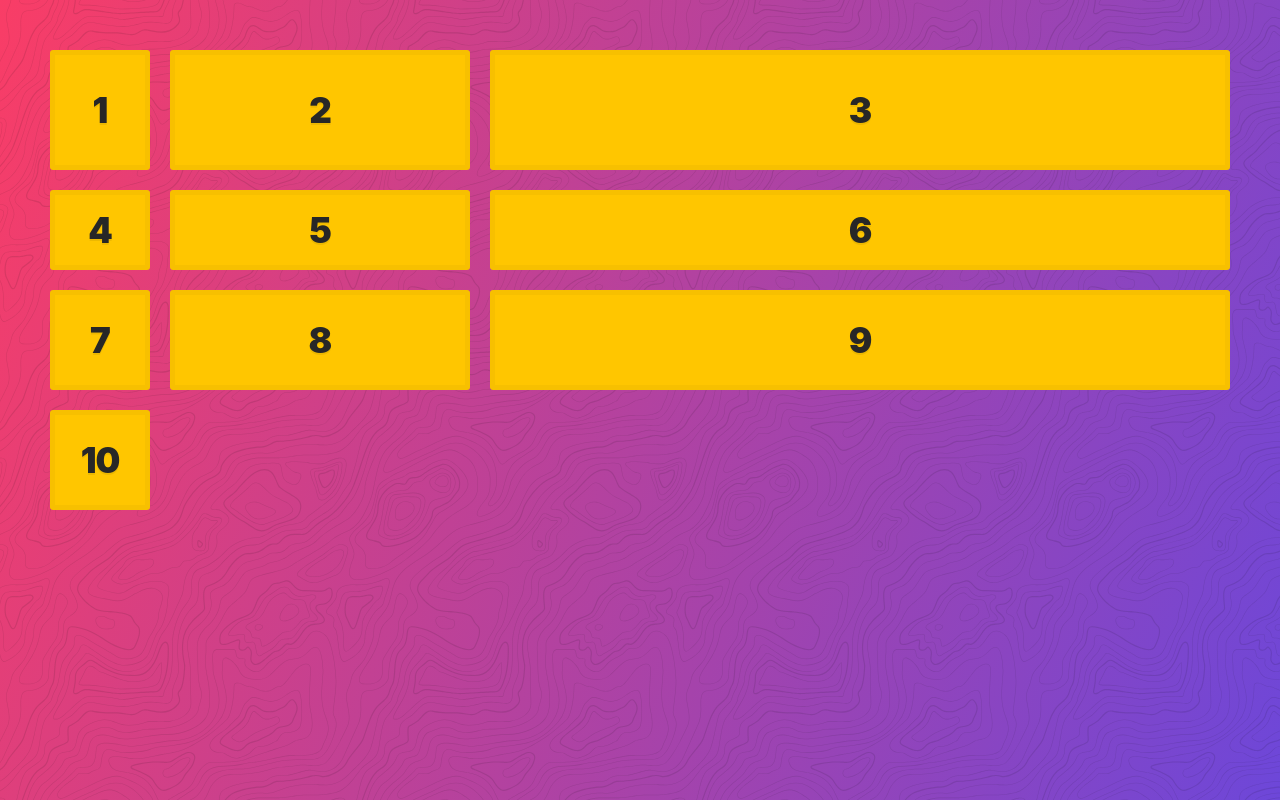
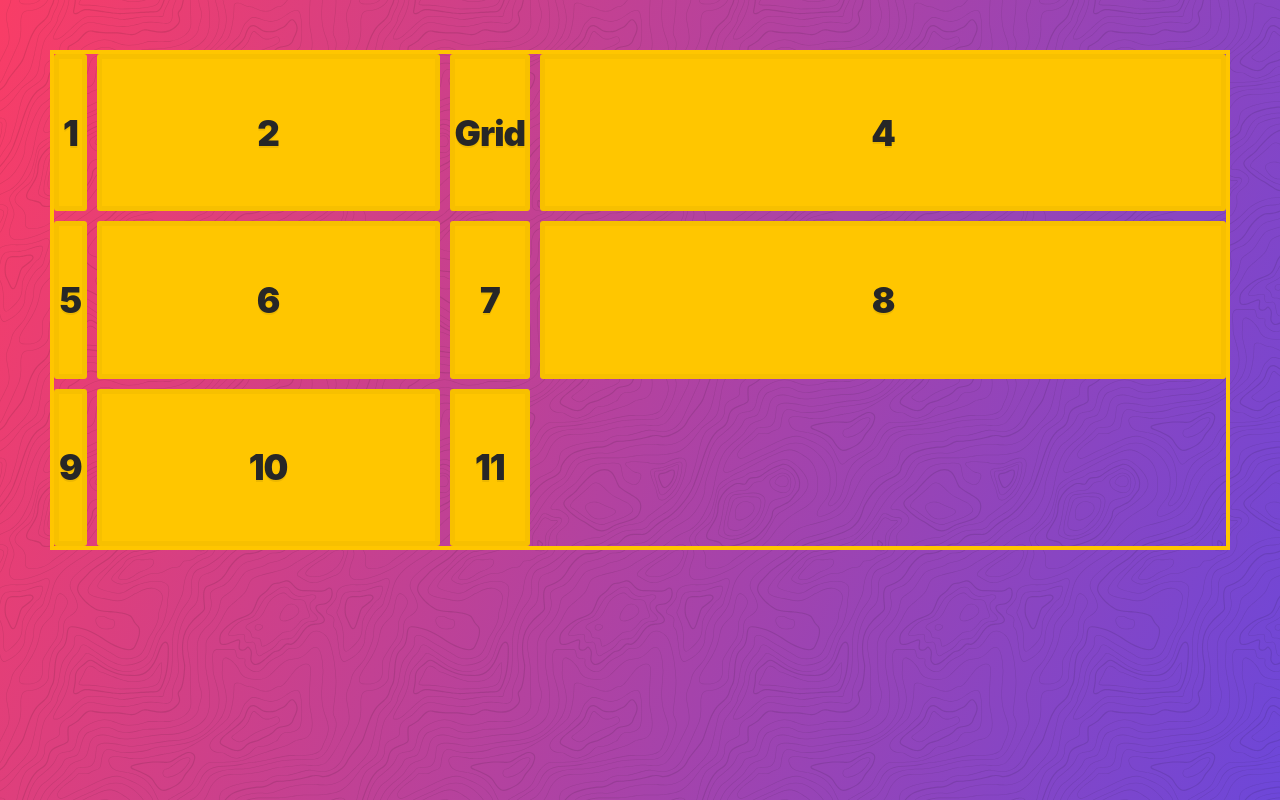
Before and after one commit to alberthoxha/css-grid-master, a React (Vite) app: page / in a window 1280 px wide. Built offline with nearby package versions, Linux system fonts and the light colour scheme.

Commit message:
grid repeat function

```diff
--- a/src/App.css
+++ b/src/App.css
@@ -77,11 +77,32 @@ h6 {
 
 /* implicit-vs-explicit */
 
-.container {
+/* .container {
   display: grid;
   grid-gap: 20px;
   grid-template-columns: 100px 300px 1fr;
   grid-template-rows: 120px 80px;
   grid-auto-rows: 100px;
   grid-auto-columns: 99px;
+} */
+
+/* grid auto flow explained*/
+
+/* .container {
+  display: grid;
+  grid-gap: 20px;
+  grid-template-columns: 100px 300px;
+  grid-auto-flow: dense;
+  grid-auto-columns: 199px;
+  grid-template-rows: 120px 80px;
+} */
+
+/* sizing track in css grid*/
+
+.container {
+  display: grid;
+  grid-gap: 10px;
+  height: 500px;
+  border: 4px solid var(--yellow);
+  grid-template-columns: auto 1fr auto 2fr;
 }
--- a/src/App.jsx
+++ b/src/App.jsx
@@ -6,7 +6,7 @@ function App() {
       <div className="container">
         <div className="item">1</div>
         <div className="item">2</div>
-        <div className="item">3</div>
+        <div className="item">Grid</div>
         <div className="item">4</div>
         <div className="item">5</div>
         <div className="item">6</div>
@@ -14,6 +14,7 @@ function App() {
         <div className="item">8</div>
         <div className="item">9</div>
         <div className="item">10</div>
+        <div className="item">11</div>
       </div>
     </>
   );
```
